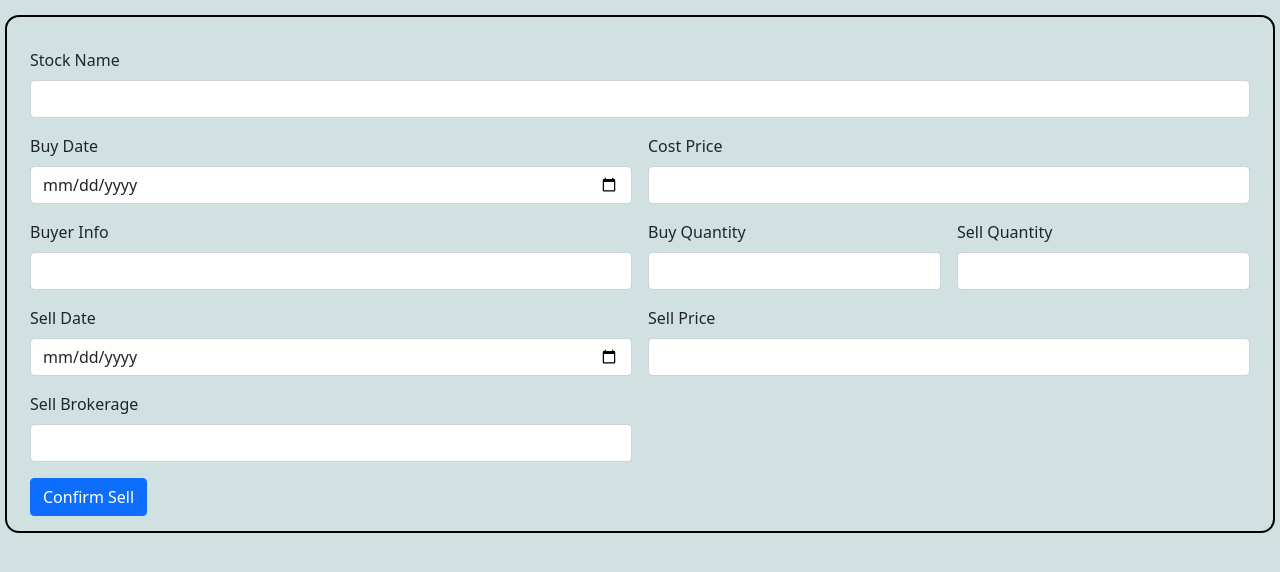
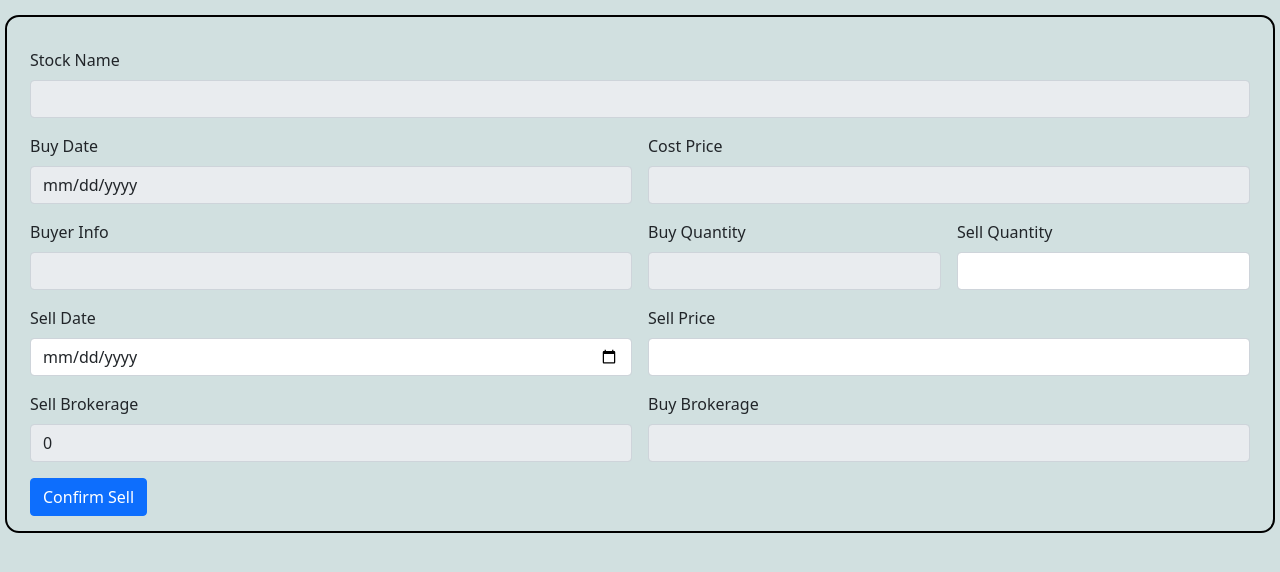
Before and after one commit to PreetbMehta/StockEntry, a PHP site: page /Sold.php in a window 1280 px wide. Shown: the part 80-652 px from the top of the page. Run offline with PHP 8.4, Linux system fonts and the light colour scheme; data that the repository does not hold is empty.

Commit message:
Third commit

```diff
--- a/CompletedOrders.php
+++ b/CompletedOrders.php
@@ -89,6 +89,7 @@
         <th scope="col">Sell Price</th>
         <th scope="col">Total profit</th>
         <th scope="col">Sell Brokerage</th>
+        <th scope="col">Buy Brokerage</th>
         <th scope="col">Action</th>
       </tr>
     </thead>
@@ -113,6 +114,7 @@
       <td><?php echo $row['Sell Price']; ?></td>
       <td><?php echo $profit*$row['Sell Quantity']; ?></td>
       <td><?php echo $row['Sell Brokerage']; ?></td>
+      <td><?php echo $row['Buy Brokerage']; ?></td>
       <td><a class="btn btn-primary btn-sm" href="CompletedOrders.php?did=<?php echo $row['id'];?>">DEL</a></td>
     </tr>
     <?php
--- a/Sold.php
+++ b/Sold.php
@@ -18,7 +18,7 @@
         if($_SERVER['REQUEST_METHOD'] == "POST")
         // if(isset($_POST['SUBMIT']) && $_POST['SUBMIT']=="SUBMIT")
         {
-             $insertSql="INSERT INTO `soldlist` (`id`, `Stock Name`, `Buy Date`, `Cost Price`, `Buyer Info`, `Buy Quantity`, `Sell Quantity`, `Sell Date`, `Sell Price`,`Sell Brokerage`, `Status`) VALUES (NULL, '".$_POST['StockName']."', '".$_POST['BuyDate']."', '".$_POST['CostPrice']."','".$_POST['BuyerInfo']."', '".$_POST['BuyQuantity']."', '".$_POST['SellQuantity']."', '".$_POST['SellDate']."', '".$_POST['SellPrice']."','".$_POST['SellBrokerage']."', '0')";
+             $insertSql="INSERT INTO `soldlist` (`id`, `Stock Name`, `Buy Date`, `Cost Price`, `Buyer Info`, `Buy Quantity`, `Sell Quantity`, `Sell Date`, `Sell Price`,`Sell Brokerage`,`Buy Brokerage`, `Status`) VALUES (NULL, '".$_POST['StockName']."', '".$_POST['BuyDate']."', '".$_POST['CostPrice']."','".$_POST['BuyerInfo']."', '".$_POST['BuyQuantity']."', '".$_POST['SellQuantity']."', '".$_POST['SellDate']."', '".$_POST['SellPrice']."','".$_POST['SellBrokerage']."','".$_POST['BuyBrokerage']."', '0')";
              $result = $conn->query($insertSql);
 
              header("location:CompletedOrders.php");
@@ -103,27 +103,27 @@
     <form class="row g-3" id="Sell-form" method="POST">
         <div class="col-12">
           <label for="StockName" class="form-label">Stock Name</label>
-          <input type="text" class="form-control" id="StockName" name="StockName" value="<?php echo $row['Stock Name']; ?>" >
+          <input type="text" class="form-control" id="StockName" name="StockName" value="<?php echo $row['Stock Name']; ?>" readonly>
         </div>
         <div class="col-md-6">
             <label for="BuyDate" class="form-label">Buy Date</label>
-            <input type="date" class="form-control" id="BuyDate" name="BuyDate" value="<?php echo $row['BuyDate']; ?>">
+            <input type="date" class="form-control" id="BuyDate" name="BuyDate" value="<?php echo $row['BuyDate']; ?>" readonly>
         </div>
         <div class="col-md-6">
             <label for="CostPrice" class="form-label">Cost Price</label>
-            <input type="number" class="form-control" id="CostPrice" name="CostPrice" value="<?php echo $row['Price']; ?>">
+            <input type="number" step="0.01" class="form-control" id="CostPrice" name="CostPrice" value="<?php echo $row['Price']; ?>" readonly>
         </div>
         <div class="col-6">
             <label for="BuyerInfo" class="form-label">Buyer Info</label>
-            <input type="text" class="form-control" id="BuyerInfo" name="BuyerInfo" value="<?php echo $row['Buyer Info']; ?>" >
+            <input type="text" class="form-control" id="BuyerInfo" name="BuyerInfo" value="<?php echo $row['Buyer Info']; ?>" readonly>
         </div>
         <div class="col-md-3">
             <label for="Buy Quantity" class="form-label">Buy Quantity</label>
-            <input type="text" class="form-control" id="Buy Quantity" name="BuyQuantity" value="<?php echo $row['Quantity']; ?>">
+            <input type="number" class="form-control" id="Buy Quantity" name="BuyQuantity" value="<?php echo $row['Quantity']; ?>" readonly>
         </div>
         <div class="col-md-3">
             <label for="Sell Quantity" class="form-label">Sell Quantity</label>
-            <input type="text" class="form-control" id="SellQuantity" name="SellQuantity" required>
+            <input type="number" class="form-control" id="SellQuantity" name="SellQuantity" required>
         </div>
         <div class="col-md-6">
             <label for="SellDate" class="form-label">Sell Date</label>
@@ -131,11 +131,15 @@
         </div>
         <div class="col-md-6">
             <label for="SellPrice" class="form-label">Sell Price</label>
-            <input type="text" class="form-control" id="SellPrice" name="SellPrice" required>
+            <input type="number" step="0.01" class="form-control" id="SellPrice" name="SellPrice" required>
         </div>
         <div class="col-md-6">
             <label for="SellBrokerage" class="form-label">Sell Brokerage</label>
-            <input type="text" class="form-control" id="SellBrokerage" name="SellBrokerage" required>
+            <input type="text" class="form-control" id="SellBrokerage" name="SellBrokerage" value="0" readonly>
+        </div>
+        <div class="col-md-6">
+            <label for="SellBrokerage" class="form-label">Buy Brokerage</label>
+            <input type="text" class="form-control" id="BuyBrokerage" name="BuyBrokerage" value="<?php echo $row['Buy Brokerage']; ?>" readonly>
         </div>
         <div class="col-12">
             <button type="SUBMIT" class="btn btn-primary" id="SUBMIT" value="SUBMIT">Confirm Sell</button>
```
Also changed, not shown: index.php (+20 -7 lines), unitedstocks (1).sql (+27 -31 lines).
